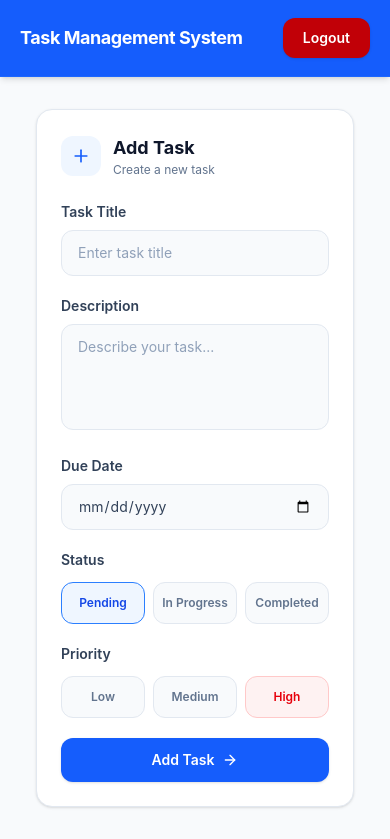
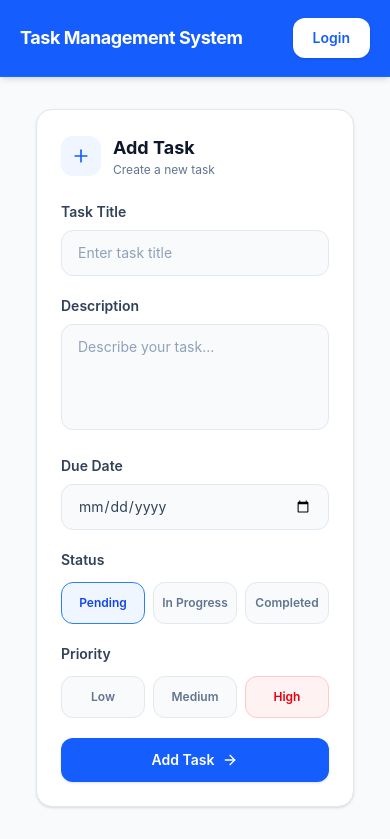
Before and after one commit to shakeelrehman501/Task-Management-System, a React app in the folder frontend/: page / in a window 390 px wide. Shown: the top 839 px of the page. Built offline with nearby package versions, Linux system fonts and the light colour scheme; no server answers; the HTML template or start-up script is replaced by a standard one.

Commit message:
Reset the logic

```diff
--- a/frontend/src/components/Navbar.jsx
+++ b/frontend/src/components/Navbar.jsx
@@ -40,19 +40,19 @@ const Navbar = () => {
 
         {/* Login / Logout */}
         {login ? (
-          <Link to={"/login"}>
-            <button className="cursor-pointer rounded-xl bg-white px-5 py-2.5 text-sm font-semibold text-blue-600 shadow-sm transition-all duration-200 hover:bg-blue-50 hover:shadow-md active:scale-95 sm:px-6">
-              Login
-            </button>
-          </Link>
-        ) :
-        (
           <button
             onClick={submitHandler}
             className="cursor-pointer rounded-xl bg-red-700 px-5 py-2.5 text-sm font-semibold text-white shadow-sm transition-all duration-200 hover:bg-red-700 hover:shadow-md active:scale-95 sm:px-6"
           >
             Logout
           </button>
+        ) :
+        (
+          <Link to={"/login"}>
+            <button className="cursor-pointer rounded-xl bg-white px-5 py-2.5 text-sm font-semibold text-blue-600 shadow-sm transition-all duration-200 hover:bg-blue-50 hover:shadow-md active:scale-95 sm:px-6">
+              Login
+            </button>
+          </Link>
         )
         }
       </div>
```
